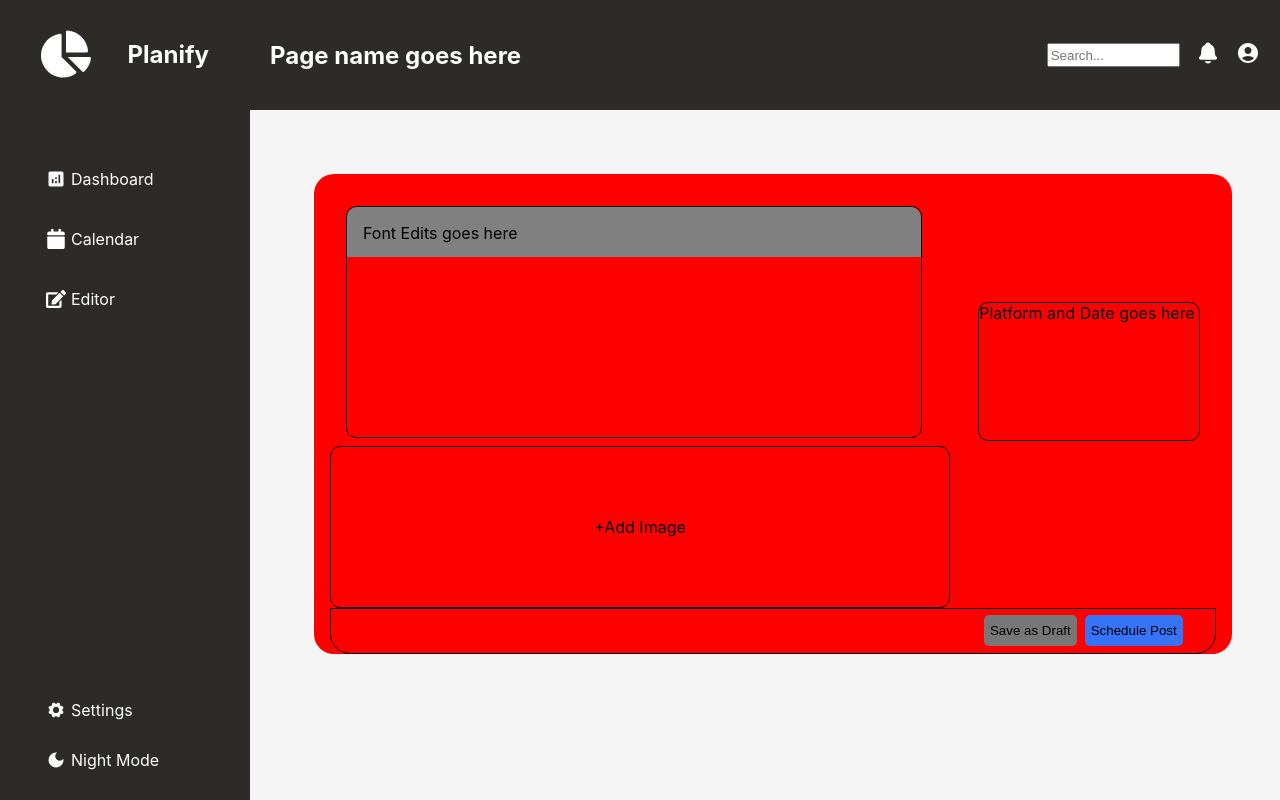
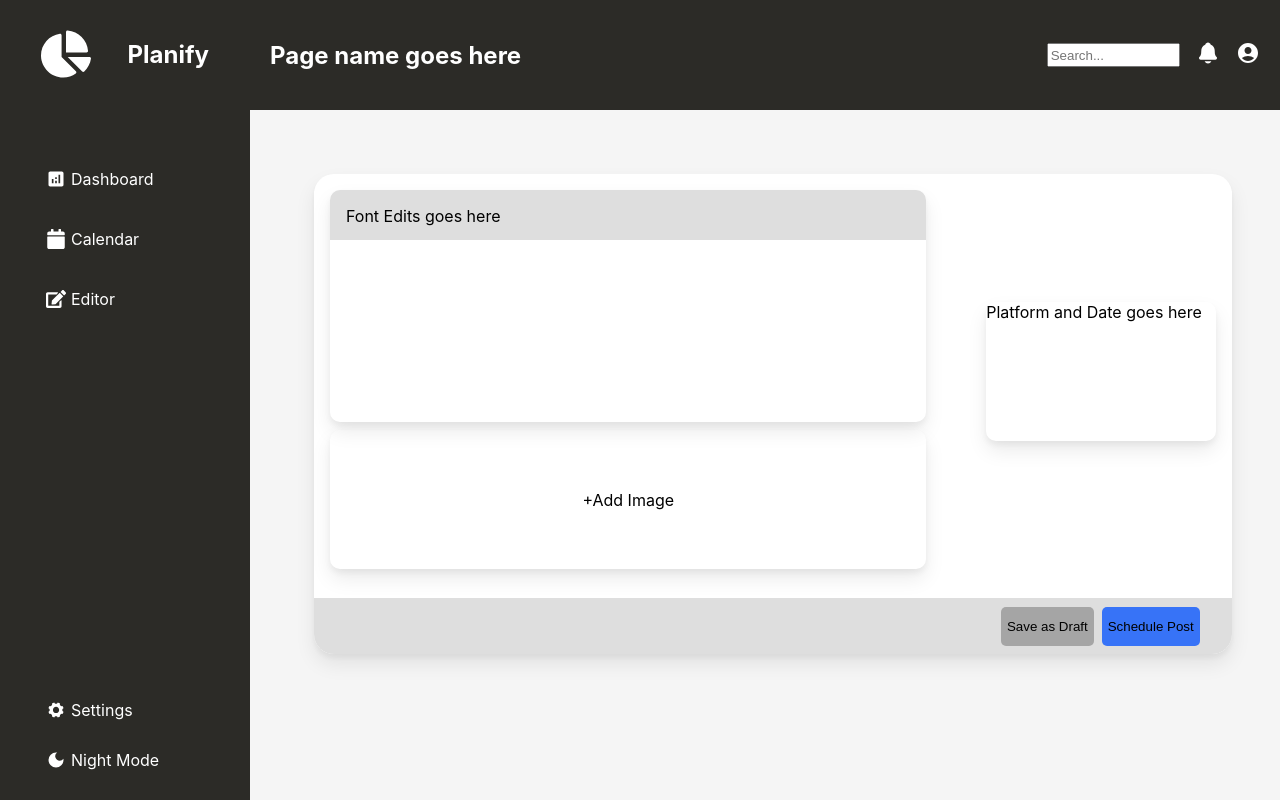
Before and after one commit to sherifmonir/Smart-Content-Planner, a React (Vite) app: page /editor in a window 1280 px wide. Built offline with nearby package versions, Linux system fonts and the light colour scheme.

Commit message:
Editor Page updates

```diff
--- a/src/index.css
+++ b/src/index.css
@@ -394,28 +394,28 @@ body {
 
 
 .Editor-Page {
+  box-shadow: 0 4px 6px rgba(0, 0, 0, 0.05),
+  0 10px 20px rgba(0, 0, 0, 0.08);
   position: relative;
   margin: 2rem;
   padding:0;
   height: 30rem;
   width: 95%;
-  background-color: red;
-  border: 1rem solid red;
-  border-bottom: 0;
+  background-color: white;
   border-radius: 20px;
-
+  border-top: 1rem solid white;
 
 
 }
 
 .Write-Post {
-  border: 1px solid black;
-
+  box-shadow: 0 4px 6px rgba(0, 0, 0, 0.05),
+  0 10px 20px rgba(0, 0, 0, 0.08);
   height: 50%;
   width: 65%;
-  margin: 1rem 0 0 1rem;
   border-radius: 10px;
   margin-bottom: 0.5rem;
+  margin-left: 1rem;
 
 
 }
@@ -426,7 +426,7 @@ body {
   margin:0;
 
   padding: 1rem;
-  background-color: grey;
+background-color: rgb(222, 222, 222);
   height: 3.125rem;
 
 }
@@ -450,10 +450,12 @@ body {
 
 
 .Add-Image{
-border: 1px solid black;
+box-shadow: 0 4px 6px rgba(0, 0, 0, 0.05),
+  0 10px 20px rgba(0, 0, 0, 0.08);
 border-radius: 10px;
-height: 35%;
-width: 70%;
+margin-left: 1rem;
+height: 30%;
+width: 65%;
 text-align: center;
 display: flex;
 bottom: 0;
@@ -469,22 +471,22 @@ margin: auto;
 }
 
 .Platform-And-Date{
-border: 1px solid black;
+box-shadow: 0 4px 6px rgba(0, 0, 0, 0.05),
+  0 10px 20px rgba(0, 0, 0, 0.08);
 width: 25%;
 height: 30%;
 position: absolute;
 top: 7rem;
 right: 1rem;
-
 border-radius: 10px;
 
 }
 
 .Write-Post-Buttons{
-border: 1px solid black;
+background-color: rgb(222, 222, 222);
 border-bottom-left-radius: 20px;
 border-bottom-right-radius: 20px;
-height: 10%;
+height: 12%;
 width: 100%;
 display:flex;
 justify-content: end;
@@ -502,7 +504,7 @@ bottom: 0;
 }
 
 .Save-as-Draft-Btn {
-  background-color: rgb(119, 119, 119);
+  background-color: rgb(165, 165, 165);
 }
 
 .Schedule-Post-Btn {
```
